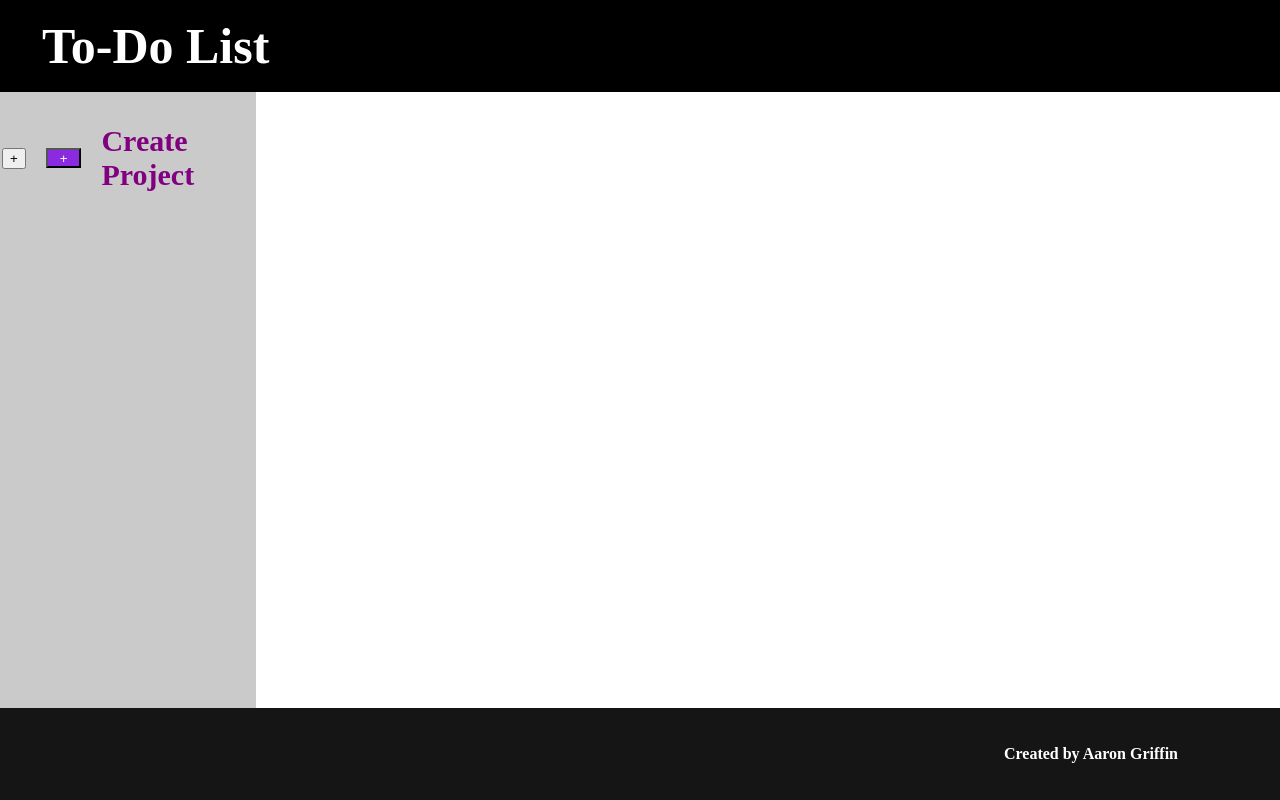
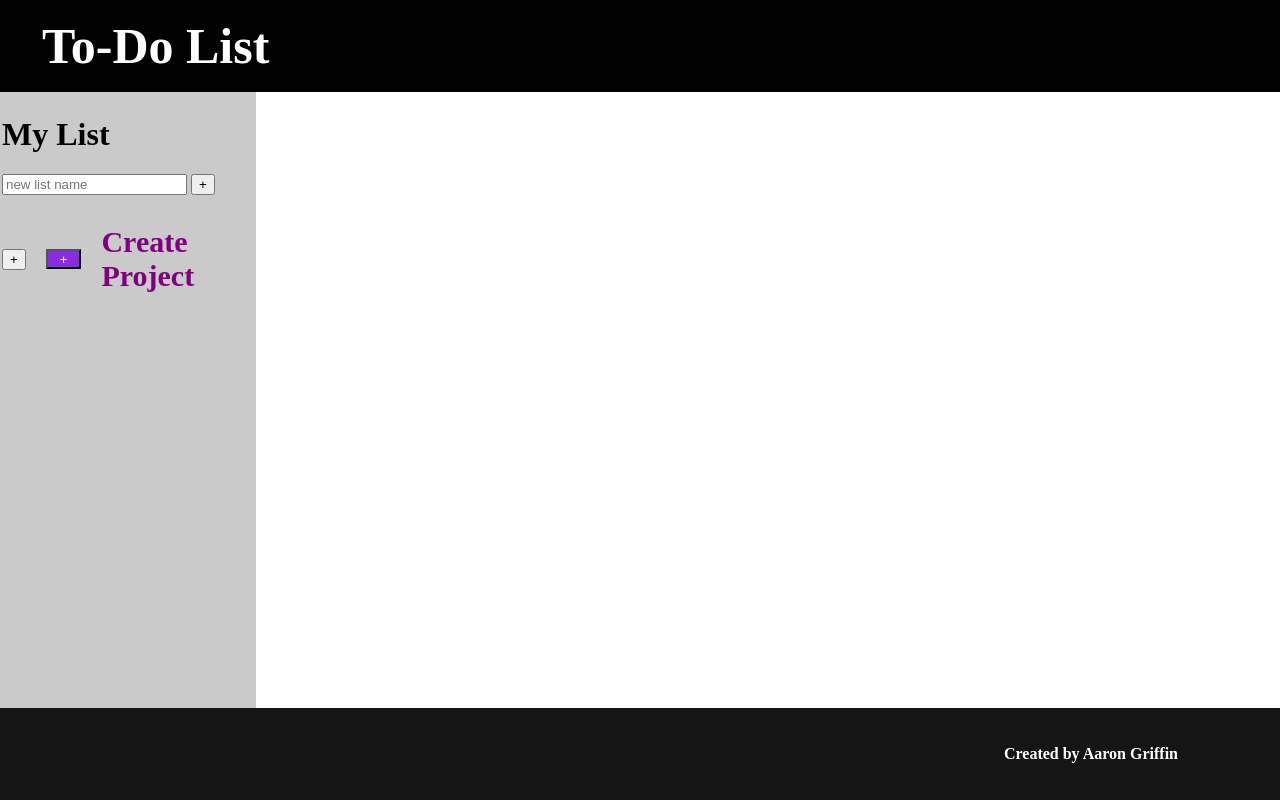
Before and after one commit to Ace-86/ToDo, a website built with webpack: page dist/index.html in a window 1280 px wide. Built offline with nearby package versions, Linux system fonts and the light colour scheme.

Commit message:
added form

```diff
--- a/dist/index.html
+++ b/dist/index.html
@@ -8,7 +8,23 @@
     <body>
     <div class="page-wrap">
         <div class="header" id="border">To-Do List</div>
-        <div class="sidepanel" id="border">  </div>
+        <div class="sidepanel" id="border">
+            <h1 class="createProject"> My List</h1>
+                <ul class="lists" data-lists>
+                    <!-- <li class=" list name active list"></li> -->
+                </ul>
+
+                <form action=" " data-new-list-form>
+                    <input
+                    data-new-list-input
+                    type="text"
+                    class="new list"
+                    placeholder="new list name"
+                    aria-label="new list name"
+                    />
+                    <button class="btn create" aria-label="create new list"> + </button>
+                </form>
+        </div>
         <div class="content" id="border"> </div>
         <div class="footer" id="border">
         <p> Created by Aaron Griffin</p>
```
